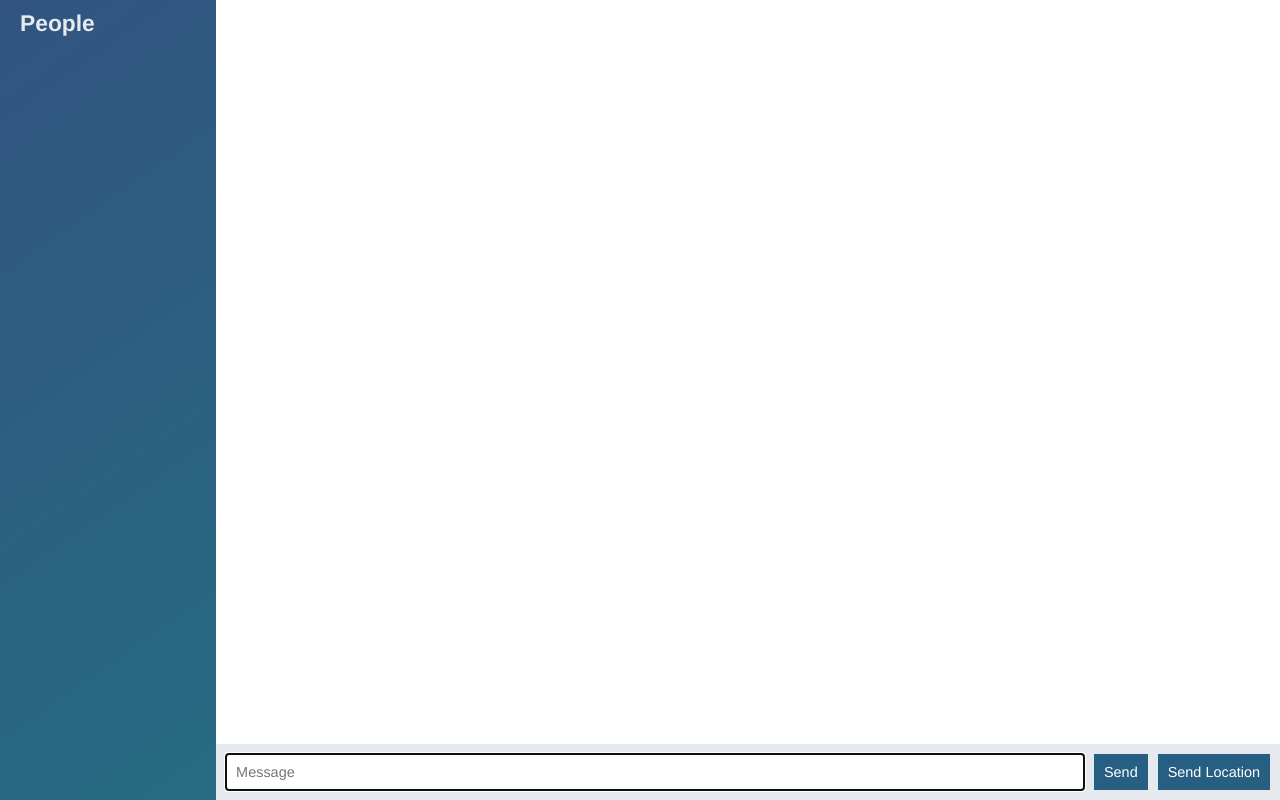
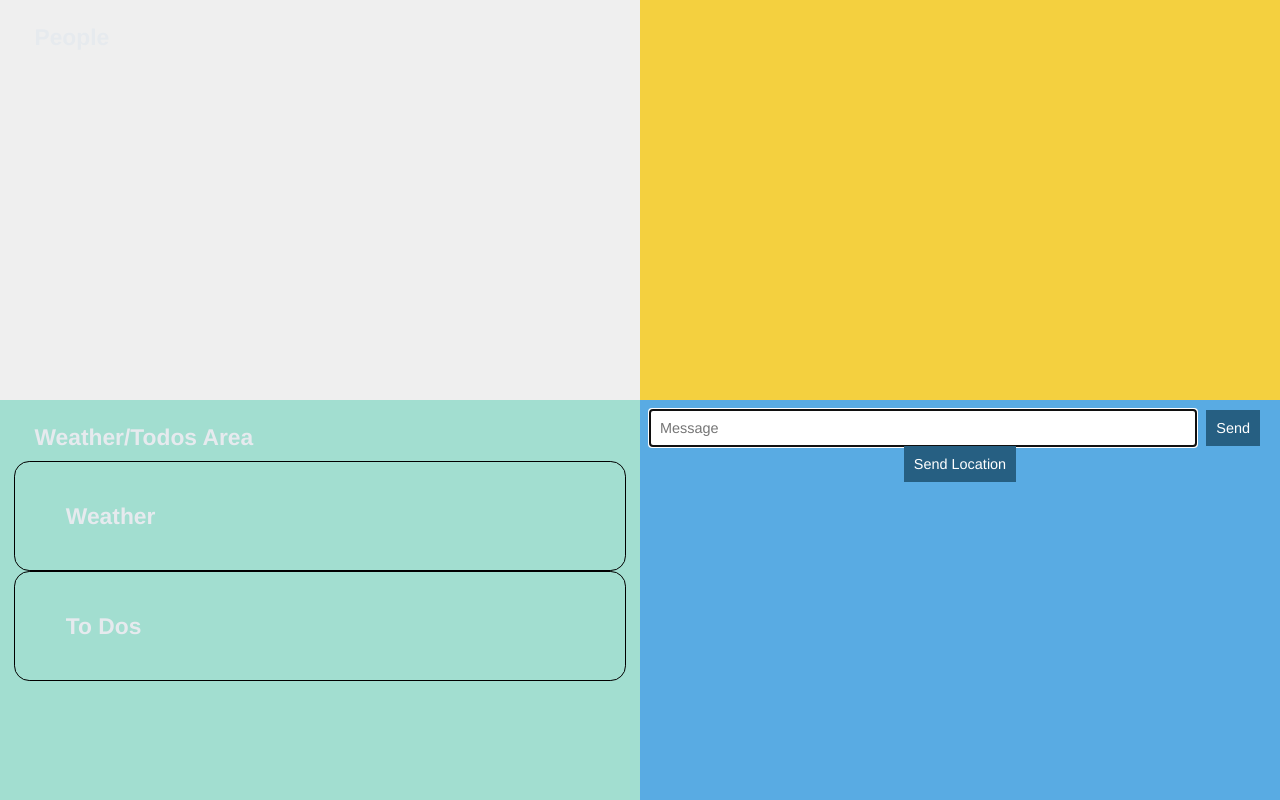
Before and after one commit to WendyKKelly/Socket.io-Chat-app, a website: page public/chat.html in a window 1280 px wide. Drawn offline with nearby package versions, Linux system fonts and the light colour scheme; no server answers.

Commit message:
added grid to css

```diff
--- a/package.json
+++ b/package.json
@@ -2,7 +2,7 @@
   "name": "chat-app",
   "version": "1.0.0",
   "description": "",
-  "main": "index.js",
+  "main": "chat.js",
   "scripts": {
     "start": "node server/server.js",
     "test": "mocha server/**/*.test.js",
--- a/public/chat.html
+++ b/public/chat.html
@@ -10,14 +10,24 @@
 </head>
 
 <body class="chat">
-  <div class="chat__sidebar">
+  <div class="box chat__sidebar">
     <h3>People</h3>
     <div id="users"></div>
   </div>
-<div class="chat__main">
-  <ol id="messages" class="chat__messages"></ol>
+<div class="box chat__main">
+  <ol id="messages" class="chat__messages"></ol></div>
+<div class="box chat__sidebarRt">
+  <h3>Weather/Todos Area</h3>
+  <div class="weather">
+    <h3>Weather</h3>
+  </div>
 
-<div class="chat__footer">
+  <div class="todos">
+    <h3>To Dos</h3>
+  </div>
+
+</div>
+<div class="box chat__footer">
   <form id="message-form">
     <input name="message" type="text" placeholder="Message" autofocus autocomplete="off"/>
     <button>Send</button>
@@ -25,7 +35,7 @@
   </form>
 <button id="send-location" type="button" name="button">Send Location</button>
 </div>
-</div>
+
 <script id="message-template" type="text/template">
 <li class"message">
 <div class="message__title">
--- a/public/css/styles.css
+++ b/public/css/styles.css
@@ -78,21 +78,29 @@ button:disabled {
   border: 1px solid #e1e1e1;
   padding: 10px;
 }
-
+.box {
+  color: #000;
+  padding: 1em;
+  text-align: center;
+  background-color: #efefef;
+}
 .chat {
-  display: flex;
+  display: grid;
+  grid-template-columns: 1fr 1fr;
+  grid-template-rows: 50vh 50vh;
 }
 
 .chat__sidebar {
-  overflow-y: scroll;
-  width: 260px;
-  height: 100vh;
-  background: -moz-linear-gradient(125deg, rgba(39,107,130,1) 0%, rgba(49,84,129,1) 100%); /* ff3.6+ */
-  background: -webkit-gradient(linear, left top, right bottom, color-stop(0%, rgba(49,84,129,1)), color-stop(100%, rgba(39,107,130,1))); /* safari4+,chrome */
-  background: -webkit-linear-gradient(125deg, rgba(39,107,130,1) 0%, rgba(49,84,129,1) 100%); /* safari5.1+,chrome10+ */
-  background: -o-linear-gradient(125deg, rgba(39,107,130,1) 0%, rgba(49,84,129,1) 100%); /* opera 11.10+ */
-  background: -ms-linear-gradient(125deg, rgba(39,107,130,1) 0%, rgba(49,84,129,1) 100%); /* ie10+ */
-  background: linear-gradient(325deg, rgba(39,107,130,1) 0%, rgba(49,84,129,1) 100%); /* w3c */
+/*   display: grid; */
+/*    overflow-y: scroll; */
+/* width: 260px;
+height: 100vh; */
+   background: -moz-linear-gradient(125deg, rgba(39,107,130,1) 0%, rgba(49,84,129,1) 100%); ff3.6+
+  background: -webkit-gradient(linear, left top, right bottom, color-stop(0%, rgba(49,84,129,1)), color-stop(100%, rgba(39,107,130,1))); safari4+,chrome
+  background: -webkit-linear-gradient(125deg, rgba(39,107,130,1) 0%, rgba(49,84,129,1) 100%); safari5.1+,chrome10+
+  background: -o-linear-gradient(125deg, rgba(39,107,130,1) 0%, rgba(49,84,129,1) 100%); opera 11.10+
+  background: -ms-linear-gradient(125deg, rgba(39,107,130,1) 0%, rgba(49,84,129,1) 100%); ie10+
+  background: linear-gradient(325deg, rgba(39,107,130,1) 0%, rgba(49,84,129,1) 100%); w3c
 }
 
  .chat__sidebar h3 {
@@ -100,7 +108,11 @@ button:disabled {
   margin: 10px 20px;
   text-align: left;
 }
-
+.chat__sidebarRt h3 {
+  color: #e6eaee;
+  margin: 10px 20px;
+  text-align: left;
+}
 .chat__sidebar ul {
   list-style-type: none;
 }
@@ -114,24 +126,26 @@ button:disabled {
 }
 
 .chat__main {
-  display: flex;
-  flex-direction: column;
-  height: 100vh;
-  width: 100%;
+  background-color: #F4D03F;
+/*   display: grid; */
+  /* grid-template-columns: 1fr 1fr;
+  grid-template-rows: 50vh 50vh; */
 }
 
 .chat__messages {
-  flex-grow: 1;
+/*   display: grid; */
+
    overflow-y: scroll;
   -webkit-overflow-scrolling: touch;
 }
 
 .chat__footer {
   background: #e6eaee;
-  display: flex;
+/*   display: grid; */
   padding: 10px;
-  /*height: 60px;*/
-  flex-shrink: 0;
+  background-color: #59ABE3;
+/*   height: 60px; */
+  /* flex-shrink: 0; */
 }
 
 .chat__footer form {
@@ -171,7 +185,23 @@ button:disabled {
 .message__title span {
   color: #999;
 }
-
+.weather {
+  display: flex;
+  flex-flow: column;
+  border:  1px solid black;
+  border-radius: 1rem;
+  padding: 2rem;
+}
+.todos {
+   display: flex;
+  flex-flow: column;
+  border:  1px solid black;
+  border-radius: 1rem;
+  padding: 2rem;
+}
+.chat__sidebarRt {
+  background-color: #A2DED0;
+}
 @media (max-width: 600px) {
   * {
     font-size: 1rem;
@@ -180,6 +210,7 @@ button:disabled {
   .chat__sidebar {
     display: none;
   }
+
 
   .chat__footer {
     flex-direction: column;
```
Lines whose indentation alone changed are shown as unchanged.
